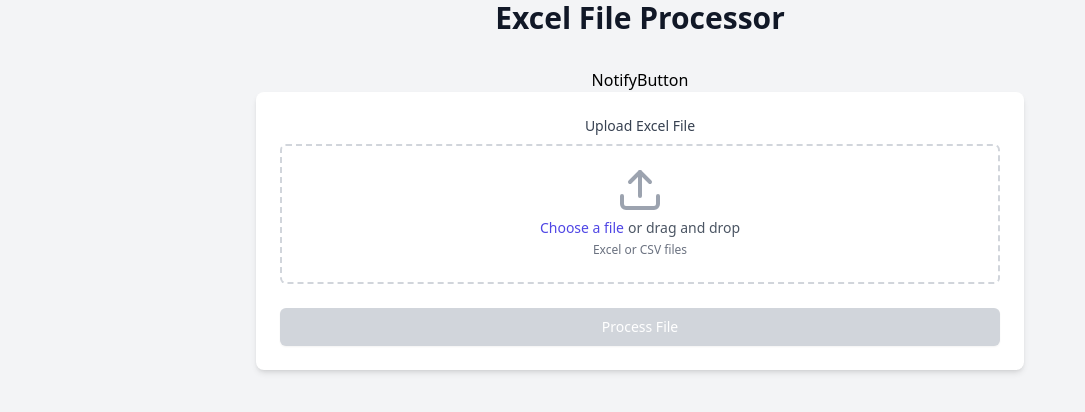
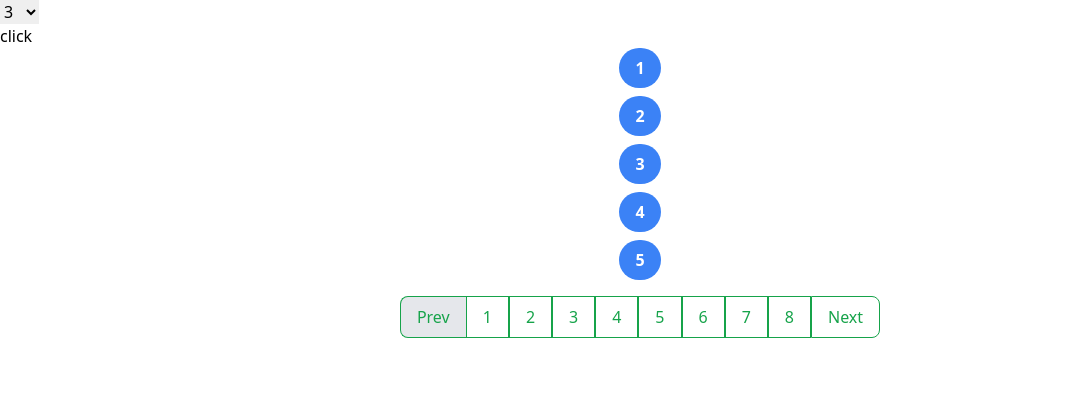
Before and after one commit to eljabriyassine/excel_traiment, a React (Vite) app: page / in a window 1280 px wide. Shown: the top 412 px of the page, without its empty margins (0-1085 px from the left). Built offline with nearby package versions, Linux system fonts and the light colour scheme; no server answers.

Commit message:
feat: add paginatin component

```diff
--- a/package.json
+++ b/package.json
@@ -10,6 +10,7 @@
     "preview": "vite preview"
   },
   "dependencies": {
+    "@heroicons/react": "^2.2.0",
     "dotenv": "^16.4.5",
     "jszip": "^3.10.1",
     "lucide-react": "^0.460.0",
--- a/src/App.jsx
+++ b/src/App.jsx
@@ -1,14 +1,35 @@
-import { useState } from "react";
+import { useEffect, useState } from "react";
 import reactLogo from "./assets/remove.png";
 import viteLogo from "/vite.svg";
 import "./App.css";
 import ExcelProcessor from "./components/excel-process";
+import Example from "./components/pagination.tsx";
 
 function App() {
+  const [data, setData] = useState([]);
+  const hanldeReq = async () => {
+    const apiUrl = import.meta.env.VITE_API_URL;
+
+    const response = await fetch(`${apiUrl}/get_all_file_excel`, {
+      method: "GET",
+    });
+    if (!response.ok) {
+      throw new Error("Failed to upload file");
+    }
+    const data = await response.json();
+    console.log(data);
+    setData(data);
+  };
+
+  useEffect(() => {
+    hanldeReq();
+  }, []);
   return (
     <>
       <div className="">
-        <ExcelProcessor />
+        <hello />
+        {/* <ExcelProcessor /> */}
+        <Example data={data} />
       </div>
     </>
   );
--- a/src/components/excel-process.tsx
+++ b/src/components/excel-process.tsx
@@ -80,7 +80,6 @@ export default function ExcelProcessor() {
       if (!response.ok) {
         throw new Error("Failed to upload file");
       }
-      console.log(response);
 
       const blob = await response.blob();
       const zip = await JSZip.loadAsync(blob);
@@ -127,6 +126,7 @@ export default function ExcelProcessor() {
 
   const downloadProcessedFile = (file: Blob, fileName: string) => {
     if (!file) return;
+    console.log("Download File" + fileName);
 
     const url = URL.createObjectURL(file);
 
@@ -262,22 +262,29 @@ export default function ExcelProcessor() {
                       />
                     </div>
                     <div className="ml-3">
-                      <h3 className="text-sm font-medium text-green-800">
+                      <h3 className="text-sm font-medium text-gray-800">
                         Processing complete
                       </h3>
-                      <div className="mt-2 text-sm text-green-700">
+                      <div className="mt-2 text-sm text-gray-700">
                         <p>Your file has been successfully processed.</p>
                       </div>
-                      <div className="mt-4">
+                      <div className="mt-4 flex gap-5">
                         {downloadFile && (
                           <button
                             type="button"
                             onClick={() => {
                               downloadProcessedFile(downloadFile, fileNames[0]);
                             }}
-                            className="inline-flex items-center px-4 py-2 border border-transparent text-sm font-medium rounded-md shadow-sm text-white bg-green-600 hover:bg-green-700 focus:outline-none focus:ring-2 focus:ring-offset-2 focus:ring-green-500"
+                            className="inline-flex items-center px-4 py-2 border border-transparent text-sm font-medium rounded-md shadow-sm text-black bg-yellow-500 hover:bg-yellow-600 focus:outline-none focus:ring-2 focus:ring-offset-2 focus:ring-yellow-400"
                           >
-                            Download Processed File
+                            <svg
+                              className="fill-current w-4 h-4 mr-2"
+                              xmlns="http://www.w3.org/2000/svg"
+                              viewBox="0 0 20 20"
+                            >
+                              <path d="M13 8V2H7v6H2l8 8 8-8h-5zM0 18h20v2H0v-2z" />
+                            </svg>
+                            Download Valid File
                           </button>
                         )}
                         {downloadInvalidFile && (
@@ -289,9 +296,16 @@ export default function ExcelProcessor() {
                                 fileNames[1]
                               );
                             }}
-                            className="inline-flex items-center px-4 py-2 border border-transparent text-sm font-medium rounded-md shadow-sm text-white bg-green-600 hover:bg-green-700 focus:outline-none focus:ring-2 focus:ring-offset-2 focus:ring-green-500"
+                            className="inline-flex items-center px-4 py-2 border border-red-500 text-sm font-medium rounded-md shadow-sm text-white bg-red-600 hover:bg-red-700 focus:outline-none focus:ring-2 focus:ring-offset-2 focus:ring-red-500"
                           >
-                            Download Processed File
+                            <svg
+                              className="fill-current w-4 h-4 mr-2"
+                              xmlns="http://www.w3.org/2000/svg"
+                              viewBox="0 0 20 20"
+                            >
+                              <path d="M13 8V2H7v6H2l8 8 8-8h-5zM0 18h20v2H0v-2z" />
+                            </svg>
+                            Download Invalid File
                           </button>
                         )}
                       </div>
@@ -301,7 +315,7 @@ export default function ExcelProcessor() {
                         <button
                           type="button"
                           onClick={convertNextOne}
-                          className="inline-flex items-center px-4 py-2 border border-transparent text-sm font-medium rounded-md shadow-sm text-white bg-blue-500 hover:bg-blue-700 focus:outline-none focus:ring-2 focus:ring-offset-2 focus:ring-green-500"
+                          className="bg-gray-300 hover:bg-gray-400 text-gray-800 font-bold py-2 px-4 rounded inline-flex items-center"
                         >
                           Convert Next One
                         </button>
--- /dev/null
+++ b/src/components/pagination.tsx
@@ -0,0 +1,101 @@
+import { ChevronLeftIcon, ChevronRightIcon } from "@heroicons/react/20/solid";
+import React, { useEffect, useState } from "react";
+
+export default function Example({ data }) {
+  const [itemsPerPage, setItemsPerPage] = useState<number>(5);
+
+  const items = Array.from({ length: 40 }, (_, i) => i + 1);
+  const [numPages, setNumPages] = useState<number>(0);
+  const [currentPage, setCurrentPage] = useState<number>(1);
+
+  const [itemsDisplay, setItemsDisplay] = useState<number[]>();
+
+  const handlePageChange = (e: any) => {
+    const val = e.target.textContent;
+    setCurrentPage(Number(val));
+  };
+
+  useEffect(() => {
+    setNumPages(Math.ceil(items.length / itemsPerPage));
+    setItemsDisplay(
+      items.slice(
+        itemsPerPage * Number(currentPage) - itemsPerPage,
+        itemsPerPage * Number(currentPage)
+      )
+    );
+  }, [itemsPerPage, currentPage]);
+
+  const handleOptionChange = (e: any) => {
+    setItemsPerPage(Number(e.target.value));
+  };
+
+  const handlePrevChange = () => {
+    setCurrentPage((prev) => Math.max(prev - 1, 1));
+  };
+  const handleNextChange = () => {
+    setCurrentPage((prev) => Math.min(prev + 1, numPages));
+  };
+
+  return (
+    <>
+      <div>
+        <select onChange={handleOptionChange}>
+          <option value={3}>3</option>
+          <option value={10}>10</option>
+          <option value={15}>15</option>
+        </select>
+      </div>
+      <button onClick={(e) => setItemsPerPage(10)}> click</button>
+      <div className="w-full  flex justify-center items-center flex-col gap-2">
+        {itemsDisplay?.map((item, index) => {
+          return (
+            <button
+              key={index}
+              className="bg-blue-500 hover:bg-blue-700 text-white font-bold py-2 px-4 rounded-full"
+            >
+              {item}
+            </button>
+          );
+        })}
+      </div>
+      <div className="bg-white p-4 flex items-center flex-wrap justify-center">
+        <nav aria-label="Page navigation">
+          <ul className="inline-flex">
+            <li>
+              <button
+                className="px-4 py-2 text-green-600 transition-colors duration-150 bg-white border border-r-0 border-green-600 rounded-l-lg focus:shadow-outline hover:bg-green-100 disabled:cursor-not-allowed disabled:bg-gray-200"
+                onClick={handlePrevChange}
+                disabled={Number(currentPage) === 1}
+              >
+                Prev
+              </button>
+            </li>
+
+            {Array.from({ length: numPages }, (_, i) => (
+              <li key={i}>
+                <button
+                  className={` ${
+                    currentPage === i + 1 ? "bg-green-500" : ""
+                  }  px-4 py-2 text-green-600 transition-colors duration-150 bg-white border border-green-600 focus:shadow-outline hover:bg-green-100`}
+                  onClick={handlePageChange}
+                >
+                  {i + 1}
+                </button>
+              </li>
+            ))}
+
+            <li>
+              <button
+                className="px-4 py-2 text-green-600 transition-colors duration-150 bg-white border border-green-600 rounded-r-lg focus:shadow-outline hover:bg-green-100 disabled:cursor-not-allowed disabled:bg-gray-200"
+                onClick={handleNextChange}
+                disabled={Number(currentPage) === Number(numPages)}
+              >
+                Next
+              </button>
+            </li>
+          </ul>
+        </nav>
+      </div>
+    </>
+  );
+}
--- a/vite.config.js
+++ b/vite.config.js
@@ -4,10 +4,10 @@ import react from "@vitejs/plugin-react";
 // https://vite.dev/config/
 export default defineConfig({
   server: {
-    host: "0.0.0.0", // Bind to all interfaces so Docker can access the port
-    port: 5173, // Default Vite port
+    host: "0.0.0.0",
+    port: 5173,
     watch: {
-      usePolling: true, // Ensure polling is used for file changes
+      usePolling: true,
     },
   },
   plugins: [react()],
```
Also changed, not shown: 1 other file (tests, documents, lock files or other folders).
